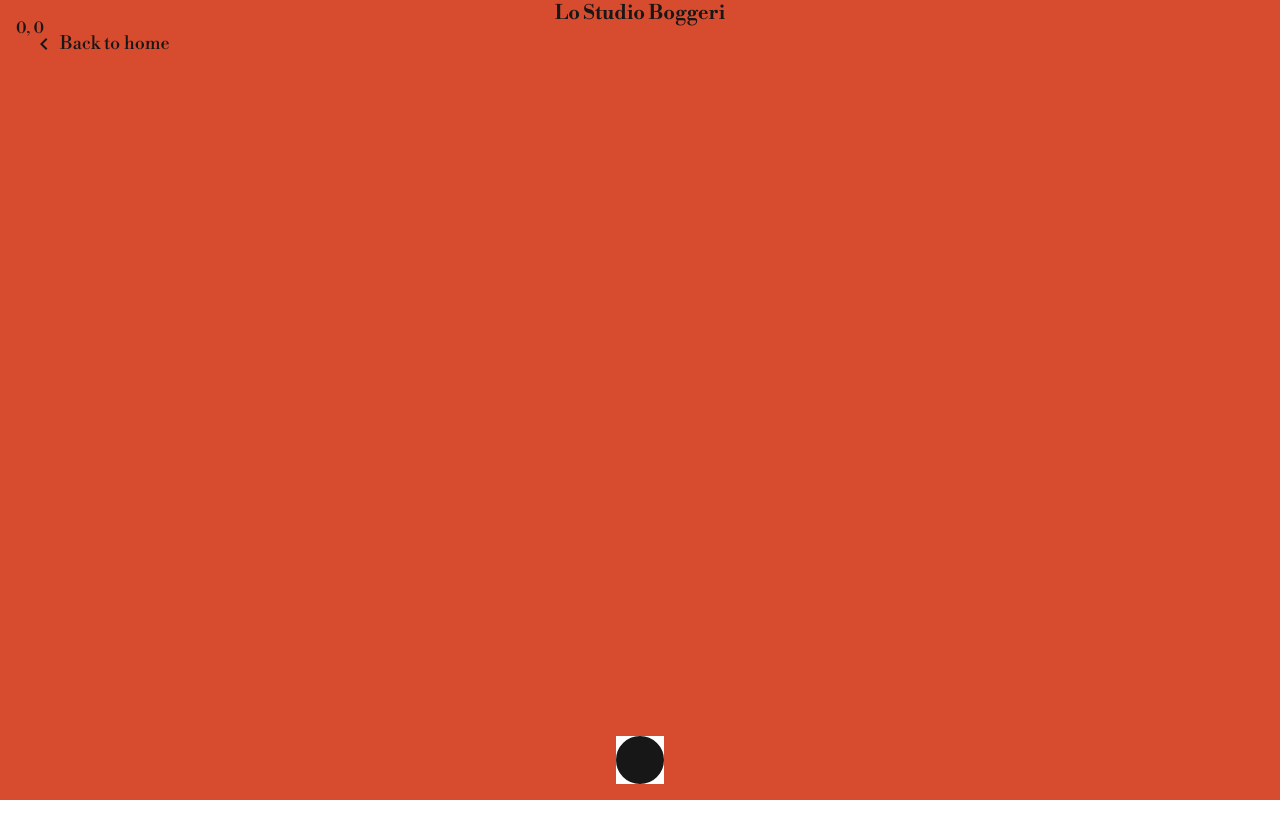
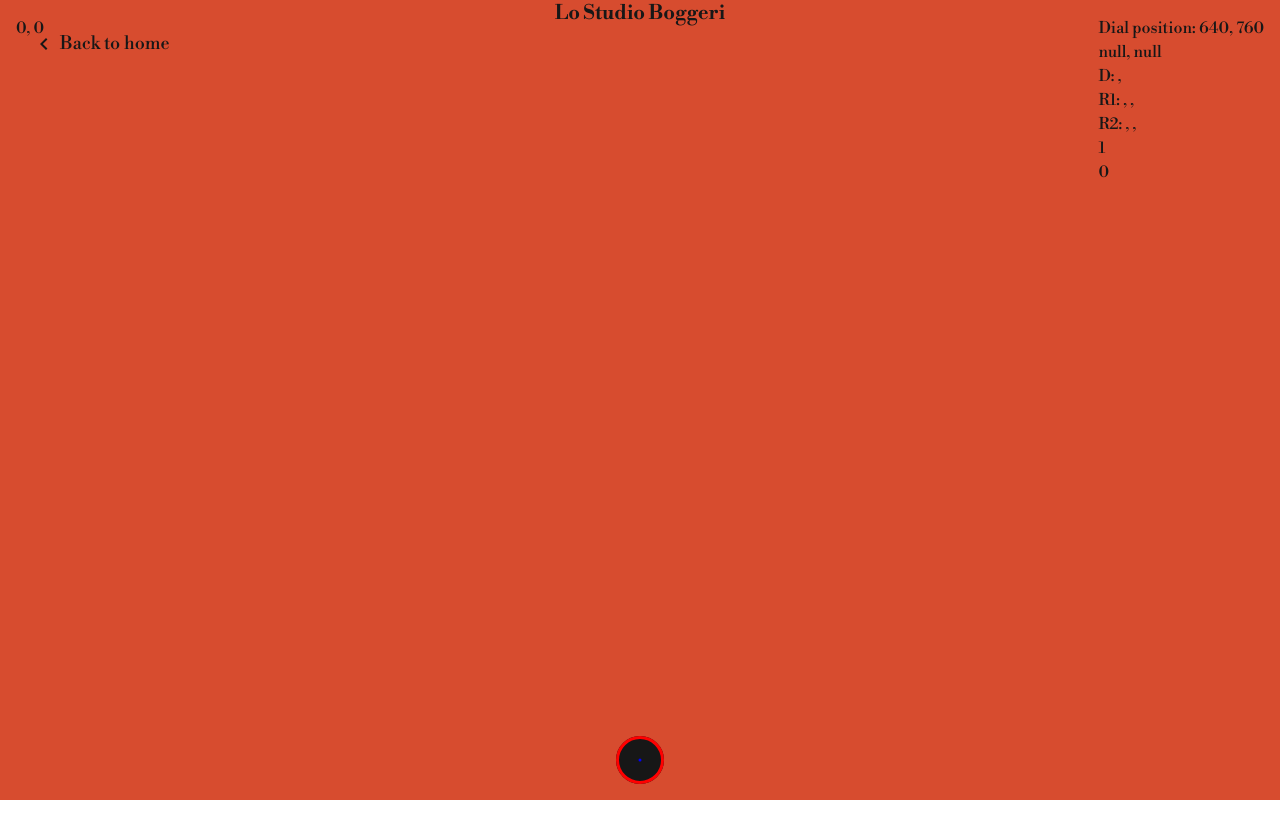
Before and after one commit to nathan-j-lew/electa, a Next.js app: page /boggeri in a window 1280 px wide. Shown: the top 838 px of the page. Built offline with nearby package versions, Linux system fonts and the light colour scheme.

Commit message:
fix: dot product detection

```diff
--- a/src/components/scroll/scroll.tsx
+++ b/src/components/scroll/scroll.tsx
@@ -1,5 +1,21 @@
-import { motion, MotionValue, useTransform } from "motion/react";
-import { Fragment, useContext } from "react";
+import {
+  // animate,
+  motion,
+  MotionValue,
+  useAnimate,
+  useMotionValue,
+  useMotionValueEvent,
+  useSpring,
+  useTransform,
+} from "motion/react";
+import {
+  Fragment,
+  useContext,
+  useEffect,
+  useMemo,
+  useRef,
+  useState,
+} from "react";
 import { MousePositionContext } from "@/context/MousePosition/MousePosition";
 
 export const ScrollIndicator = ({
@@ -7,27 +23,153 @@
 }: {
   scrollYProgress: MotionValue;
 }) => {
+  const [dialPos, setDialPos] = useState({ x: 0, y: 0 });
+
+  const [scope, animate] = useAnimate();
+  const scale = useMotionValue(1);
+  const y = useMotionValue("0%");
+
+  // const ref = useRef<SVGSVGElement>(null);
   const pathLength = useTransform(scrollYProgress, [0, 1], [0, 1.01]);
   const mousePosition = useContext(MousePositionContext);
+
+  const updateDialPosition = () => {
+    if (scope.current) {
+      setDialPos({
+        x:
+          scope.current.getBoundingClientRect().left +
+          (scale.get() * scope.current.clientWidth) / 2,
+        y:
+          scope.current.getBoundingClientRect().top +
+          (scale.get() * scope.current.clientHeight) / 2,
+      });
+    }
+  };
+  useEffect(() => {
+    console.log(scope.current);
+    updateDialPosition();
+  }, [scope.current]);
+
+  useMotionValueEvent(scale, "change", () => {
+    updateDialPosition();
+  });
+  useMotionValueEvent(scale, "animationComplete", () => {
+    updateDialPosition();
+  });
+
+  useEffect(() => {
+    window.addEventListener("resize", updateDialPosition);
+    return () => {
+      window.removeEventListener("resize", updateDialPosition);
+    };
+  });
+
+  const dot = useMemo(() => {
+    const trunc = (num: number) => Math.trunc(num * 1000) / 1000;
+
+    const vec1 = {
+      x: (mousePosition.clicked.x ?? 0) - dialPos.x,
+      y: (mousePosition.clicked.y ?? 0) - dialPos.y,
+    };
+    const vec2 = {
+      x: mousePosition.position.x - dialPos.x,
+      y: mousePosition.position.y - dialPos.y,
+    };
+    const numerator = trunc(vec1.x * vec2.x + vec1.y * vec2.y);
+    const denominator = trunc(
+      Math.hypot(vec1.x, vec1.y) * Math.hypot(vec2.x, vec2.y)
+    );
+    const dotProduct = trunc(numerator / denominator);
+    console.log(Math.hypot(vec1.x, vec1.y), Math.hypot(vec2.x, vec2.y));
+    return {
+      dot: dotProduct,
+      angle: Math.acos(dotProduct),
+    };
+  }, [mousePosition.clicked, mousePosition.position, dialPos]);
+
   return (
     <Fragment>
       <div className="fixed top-0 left-0 p-4">
         <div>{`${mousePosition.position.x}, ${mousePosition.position.y}`}</div>
       </div>
       <div className="fixed top-0 right-0 p-4">
-        {mousePosition.clicks.map((click, index) => (
-          <div key={index} className="text-sm">
-            {`Click ${index + 1}: ${click.x}, ${click.y}`}
-          </div>
-        ))}
+        <p>Dial position: {`${dialPos.x}, ${dialPos.y}`}</p>
+        <p>{`${mousePosition.clicked.x}, ${mousePosition.clicked.y}`}</p>
+        <p>
+          D:{" "}
+          {mousePosition.clicked.x !== null &&
+            mousePosition.position.x - mousePosition.clicked.x}
+          ,{" "}
+          {mousePosition.clicked.y !== null &&
+            mousePosition.position.y - mousePosition.clicked.y}
+        </p>
+        <p>
+          R1:{" "}
+          {mousePosition.clicked.x !== null &&
+            mousePosition.clicked.x - dialPos.x}
+          ,{" "}
+          {mousePosition.clicked.y !== null &&
+            mousePosition.clicked.y - dialPos.y}
+          ,{" "}
+          {mousePosition.clicked.x !== null &&
+            mousePosition.clicked.y !== null &&
+            Math.hypot(
+              mousePosition.clicked.x - dialPos.x,
+              mousePosition.clicked.y - dialPos.y
+            )}
+        </p>
+        <p>
+          R2:{" "}
+          {mousePosition.clicked.x !== null &&
+            mousePosition.position.x - dialPos.x}
+          ,{" "}
+          {mousePosition.clicked.y !== null &&
+            mousePosition.position.y - dialPos.y}
+          ,{" "}
+          {mousePosition.clicked.x !== null &&
+            mousePosition.clicked.y !== null &&
+            Math.hypot(
+              mousePosition.position.x - dialPos.x,
+              mousePosition.position.y - dialPos.y
+            )}
+        </p>
+        <p>{dot.dot}</p>
+        <p>{dot.angle}</p>
       </div>
       <div className="fixed bottom-0 inset-x-0 flex justify-center mb-4">
         <motion.svg
-          className="size-12 bg-background"
+          className="size-12"
           viewBox={"0 0 64 64"}
-          whileTap={{ scale: 4, y: "-150%" }}
-          whileHover={{ scale: 4, y: "-150%" }}
+          id="scroll-bounds"
+          style={{
+            scale,
+            y,
+          }}
+          onHoverStart={() => {
+            animate(
+              scope.current,
+              { scale: 4, y: "-150%" },
+              { duration: 0.1, ease: "easeOut" }
+            );
+          }}
+          onHoverEnd={() => {
+            animate(
+              scope.current,
+              { scale: 1, y: "0%" },
+              { duration: 0.1, ease: "easeOut" }
+            );
+          }}
+          ref={scope}
         >
+          <motion.circle
+            cx="32"
+            cy="32"
+            r="32"
+            style={{
+              fill: "var(--foreground)",
+              opacity: 0.1,
+            }}
+          />
           <motion.circle
             cx="32"
             cy="32"
@@ -39,6 +181,25 @@
               strokeWidth: 32,
             }}
           />
+          <motion.circle
+            cx="32"
+            cy="32"
+            r="30"
+            style={{
+              pathLength: dot ? dot.angle : 0,
+              fill: "none",
+              stroke: "red",
+              strokeWidth: 4,
+            }}
+          />
+          <motion.circle
+            cx="32"
+            cy="32"
+            r="2"
+            style={{
+              fill: "blue",
+            }}
+          />
         </motion.svg>
       </div>
     </Fragment>
--- a/src/context/MousePosition/MousePosition.tsx
+++ b/src/context/MousePosition/MousePosition.tsx
@@ -2,10 +2,10 @@
 
 interface MouseInfo {
   position: { x: number; y: number };
-  clicks: { x: number; y: number }[];
+  clicked: { x: number | null; y: number | null };
 }
 
 export const MousePositionContext = createContext<MouseInfo>({
   position: { x: 0, y: 0 },
-  clicks: [],
+  clicked: { x: null, y: null },
 });
--- a/src/pages/_app.tsx
+++ b/src/pages/_app.tsx
@@ -5,7 +5,10 @@
 
 export default function App({ Component, pageProps }: AppProps) {
   const [mousePosition, setMousePosition] = useState({ x: 0, y: 0 });
-  const [clicks, setClicks] = useState<{ x: number; y: number }[]>([]);
+  const [clicked, setClicked] = useState<{
+    x: number | null;
+    y: number | null;
+  }>({ x: null, y: null });
 
   useEffect(() => {
     const updateMousePosition = (e: MouseEvent) => {
@@ -19,10 +22,7 @@
 
   useEffect(() => {
     const handleClick = (e: MouseEvent) => {
-      setClicks((prevClicks) => [
-        ...prevClicks,
-        { x: e.clientX, y: e.clientY },
-      ]);
+      setClicked({ x: e.clientX, y: e.clientY });
     };
     window.addEventListener("mousedown", handleClick);
     return () => {
@@ -30,8 +30,18 @@
     };
   }, []);
 
+  useEffect(() => {
+    const handleClick = (e: MouseEvent) => {
+      setClicked({ x: null, y: null });
+    };
+    window.addEventListener("mouseup", handleClick);
+    return () => {
+      window.removeEventListener("mouseup", handleClick);
+    };
+  }, []);
+
   return (
-    <MousePositionContext value={{ position: mousePosition, clicks: clicks }}>
+    <MousePositionContext value={{ position: mousePosition, clicked: clicked }}>
       <Component {...pageProps} />
     </MousePositionContext>
   );
```
